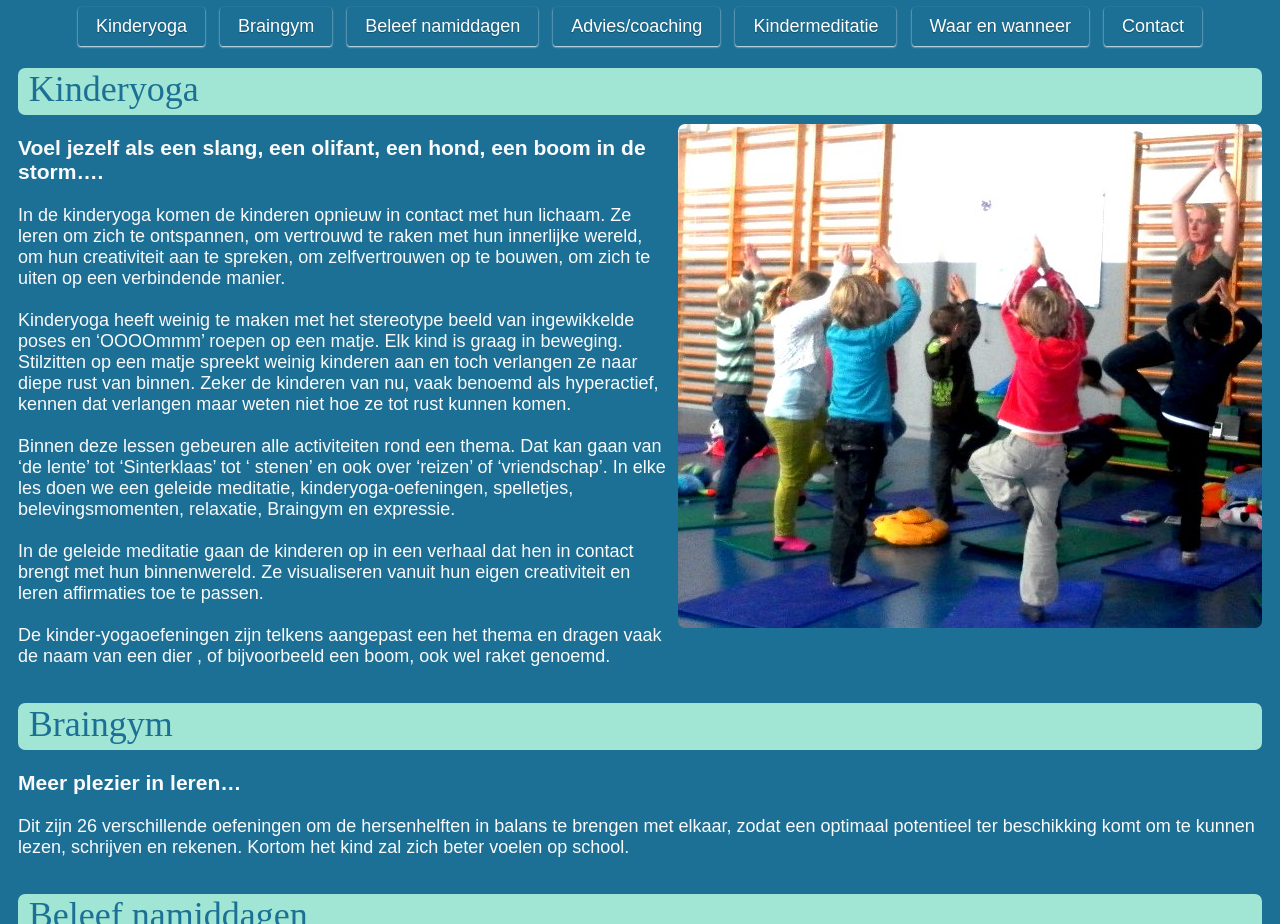
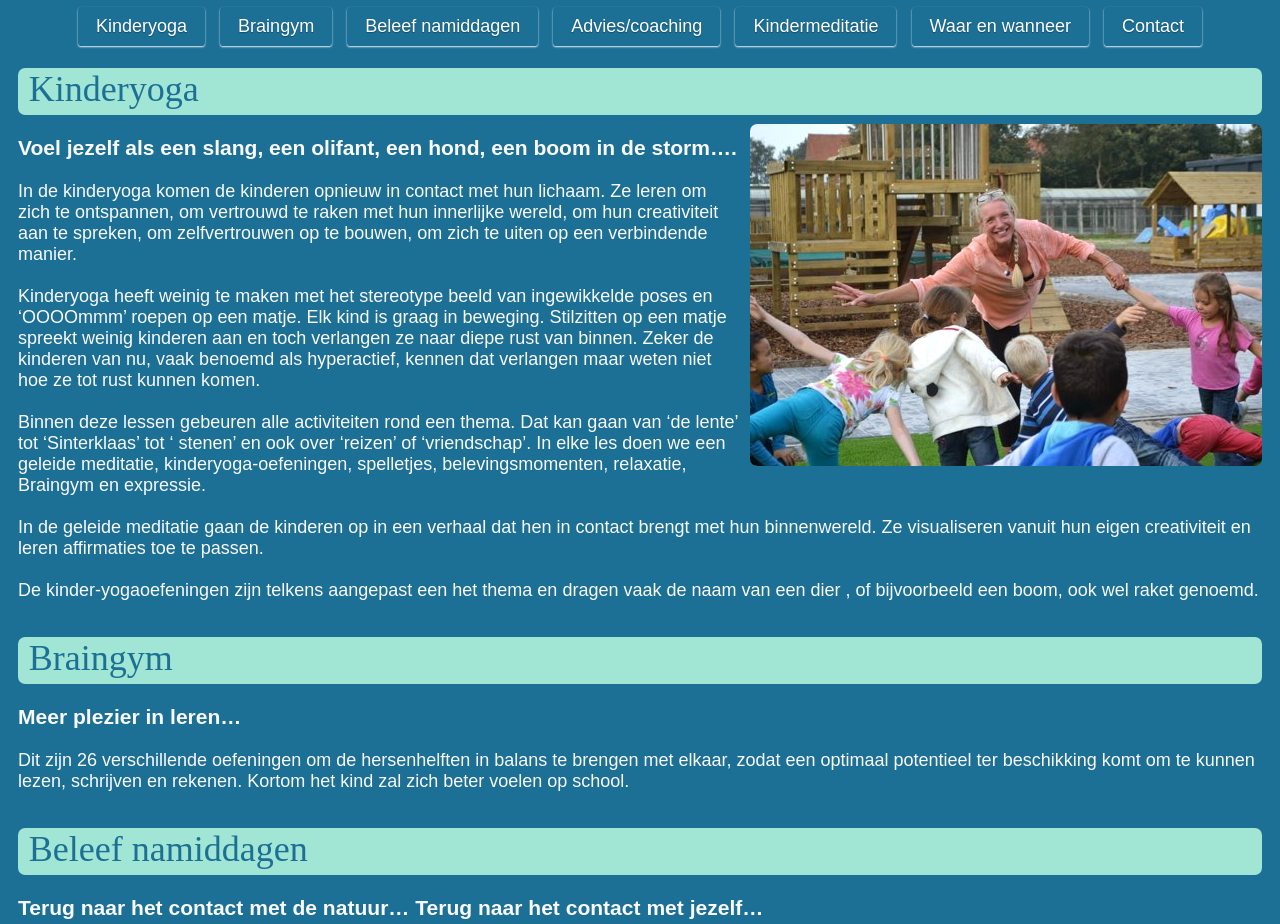
Before and after one commit to joachimVdH/kindertalent, a website: page index.html in a window 1280 px wide. Shown: the part 800-1724 px from the top of the page. Drawn offline with Linux system fonts and the light colour scheme; a web font is replaced by a local one.

Commit message:
foto vervangen door een leukere

```diff
--- a/index.html
+++ b/index.html
@@ -73,9 +73,9 @@
 		<section id="kinderyoga">
 			<header>Kinderyoga</header>
 			<picture>
-				<source srcset="img/rocketsLaunched_sm.jpg" media="(max-width: 321px)">
-				<source srcset="img/rocketsLaunched_big.jpg" media="(min-width: 322px)">
-				<img srcset="img/rocketsLaunched_big.jpg" alt="de boom">
+				<source srcset="img/kinderyoga_small.jpg" media="(max-width: 320px)">
+				<source srcset="img/kinderyoga_medium.jpg" media="(min-width: 321px)">
+				<img srcset="img/kinderyoga_medium.jpg" alt="de boom">
 			</picture>
 			<h3>Voel jezelf als een slang, een olifant, een hond, een boom in de storm….</h3>
 			In de kinderyoga komen de kinderen opnieuw in contact met hun lichaam. Ze leren om zich te ontspannen, om vertrouwd te raken met hun innerlijke wereld, om hun creativiteit aan te spreken, om zelfvertrouwen op te bouwen, om zich te uiten op een verbindende manier.<br><br>
```
Also changed, not shown: img/kinderyoga_medium.jpg (added), img/kinderyoga_small.jpg (added), img/rocketsLaunched_big.jpg (deleted), img/rocketsLaunched_sm.jpg (deleted).
